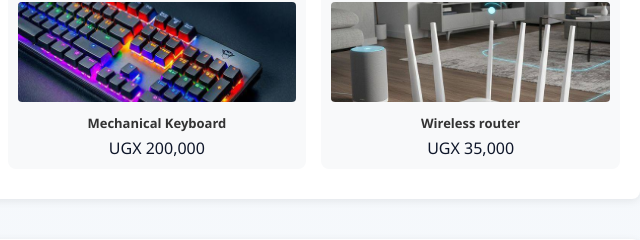
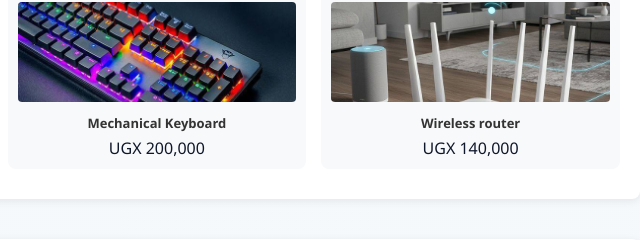
Before and after one commit to AmanyaRicky/GavaTech-Store, a plain HTML site: page index.html in a window 1280 px wide. Shown: the part 7774-8014 px from the top of the page, 640-1280 px from the left. Drawn offline with Linux system fonts and the light colour scheme.

Commit message:
Update index.html

```diff
--- a/index.html
+++ b/index.html
@@ -708,7 +708,7 @@
         <div class="recent-product">
             <img src="router.jpg" alt="Recently viewed">
             <h4>Wireless router</h4>
-            <span class="recent-price">UGX 35,000</span>
+            <span class="recent-price">UGX 140,000</span>
         </div>
     </div>
 </section>
```
